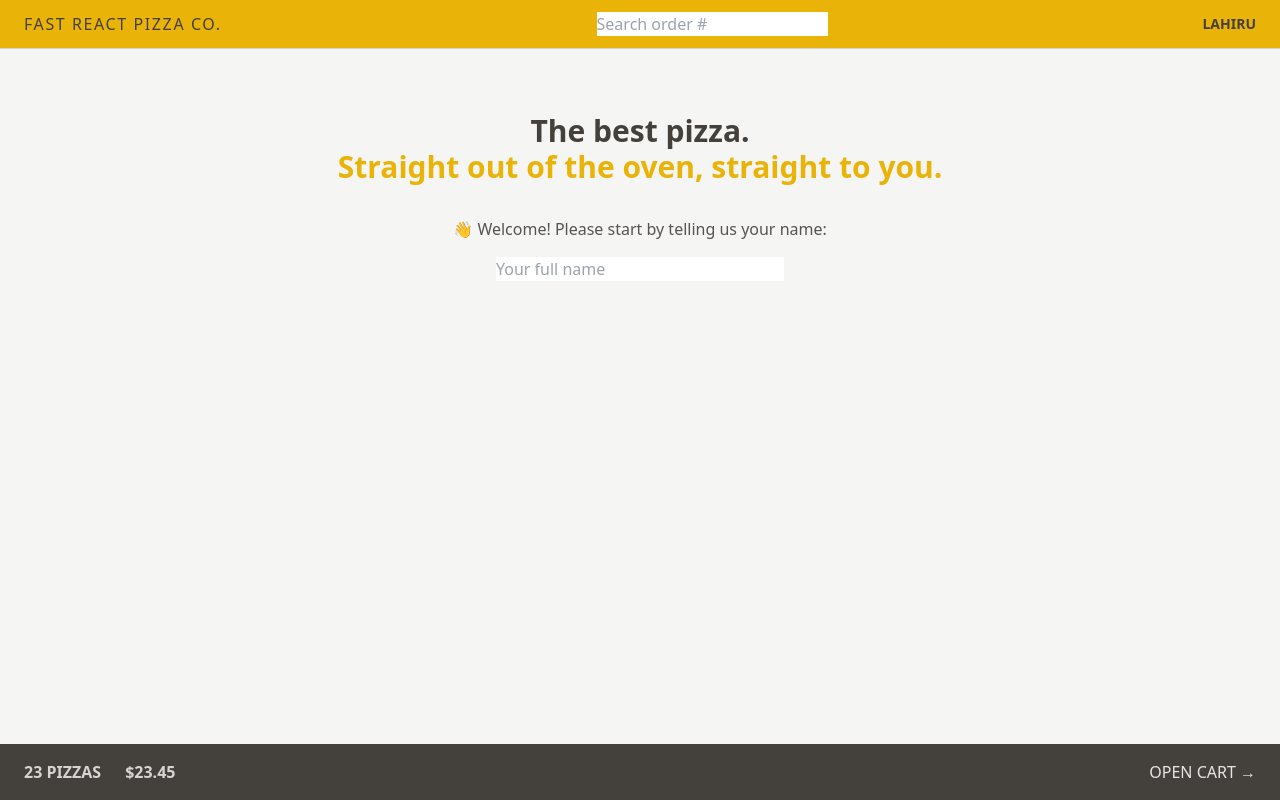
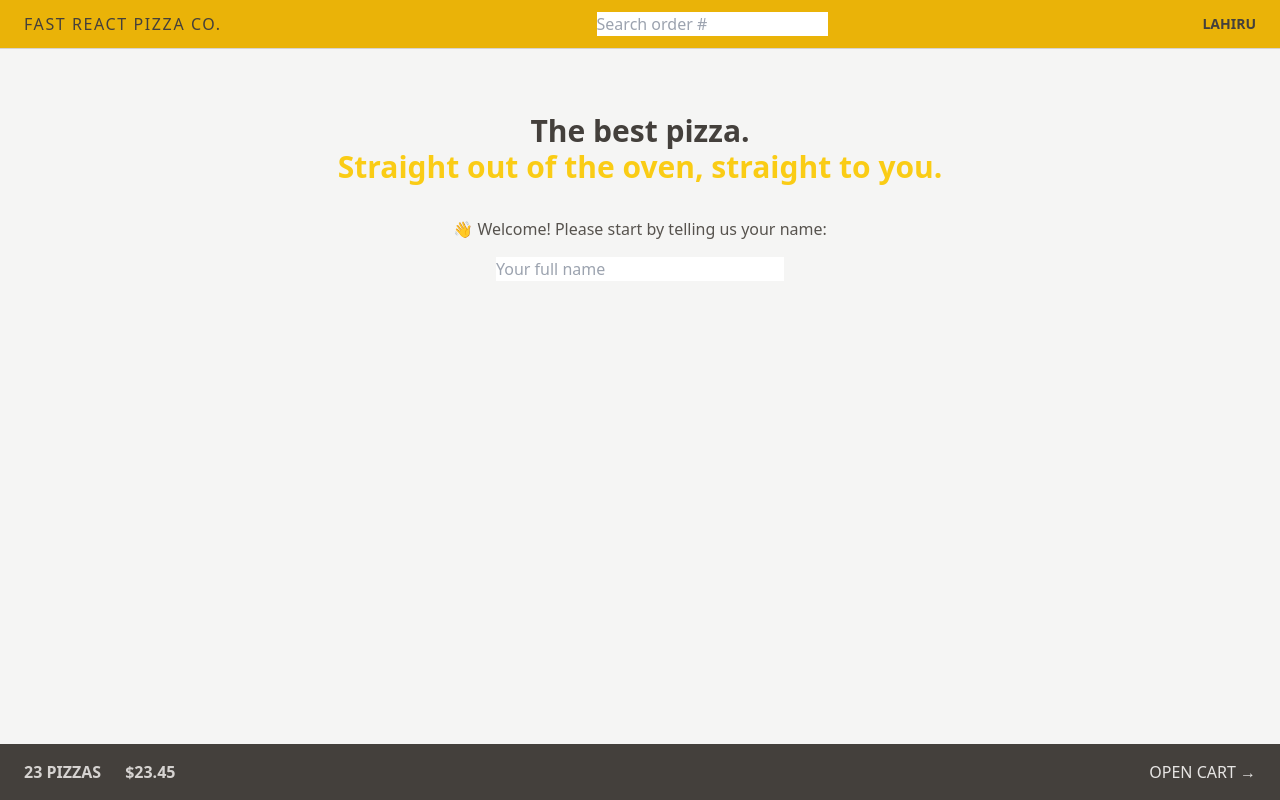
Before and after one commit to lahirujay99/Tailwind-CSS-Demo, a React (Vite) app: page / in a window 1280 px wide. Built offline with nearby package versions, Linux system fonts and the light colour scheme.

Commit message:
small change

```diff
--- a/src/ui/Home.jsx
+++ b/src/ui/Home.jsx
@@ -1,16 +1,18 @@
-import CreateUser from '../features/user/CreateUser'
+import CreateUser from "../features/user/CreateUser";
 
 function Home() {
   return (
-    <div className='my-10 text-center sm:my-16 px-4'>
+    <div className="my-10 px-4 text-center sm:my-16">
       <h1 className="mb-8  text-xl font-semibold md:text-3xl">
-      {/* <h1 className="text-center text-[100px] font-semibold "> */}
+        {/* <h1 className="text-center text-[100px] font-semibold "> */}
         The best pizza.
         <br />
-        <span className="text-yellow-500">Straight out of the oven, straight to you.</span>
+        <span className="text-yellow-400">
+          Straight out of the oven, straight to you.
+        </span>
       </h1>
 
-      <CreateUser/>
+      <CreateUser />
     </div>
   );
 }
```
